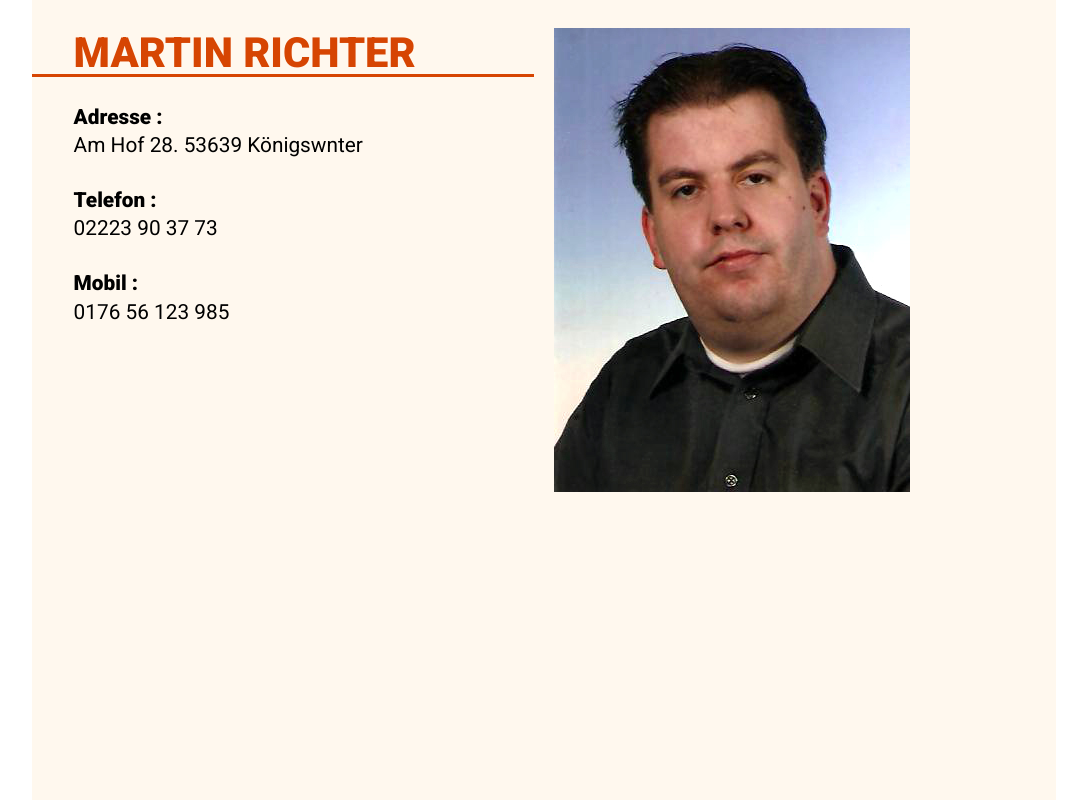
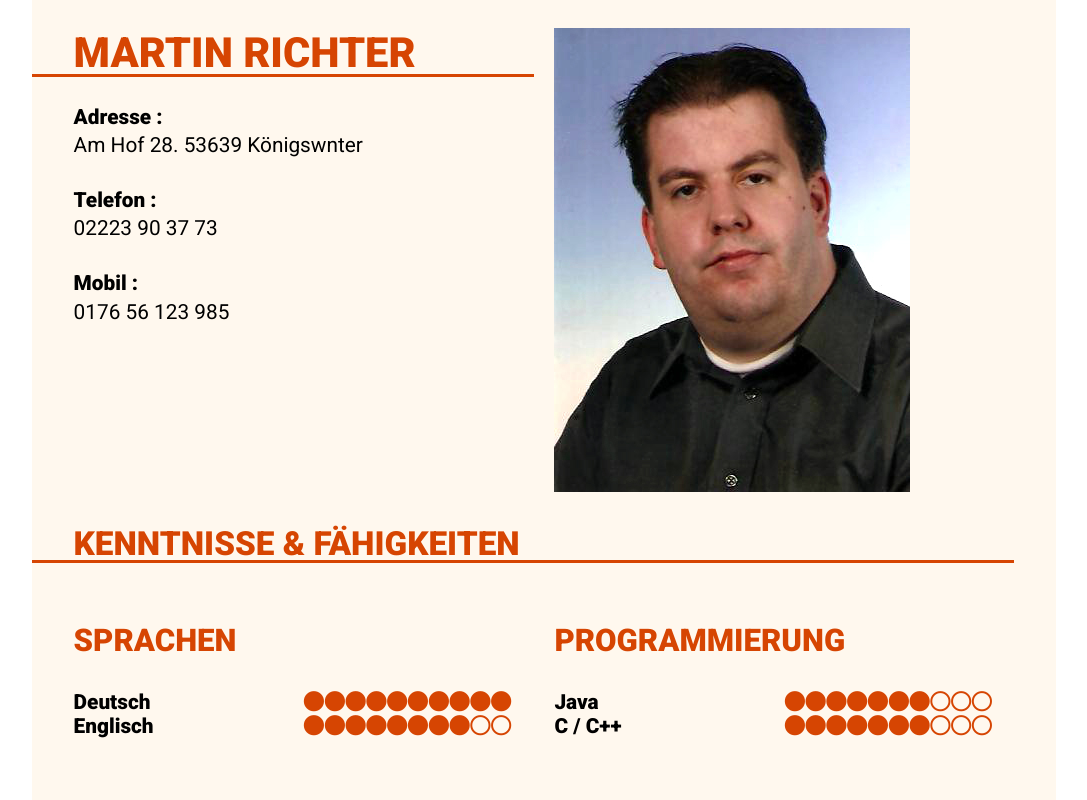
Before and after one commit to Karag2006/lebenslauf-frontend, a Vue app: page / in a window 1280 px wide. Shown: the whole page, without its empty margins (96-1183 px from the left). Built offline with nearby package versions, Linux system fonts and the light colour scheme.

Commit message:
skills integrated

```diff
--- a/package.json
+++ b/package.json
@@ -8,6 +8,7 @@
     "lint": "vue-cli-service lint"
   },
   "dependencies": {
+    "@fortawesome/fontawesome-free": "^5.15.3",
     "core-js": "^3.6.5",
     "vue": "^2.6.11",
     "vue-router": "^3.2.0",
--- /dev/null
+++ b/src/assets/mainContent.json
@@ -0,0 +1,26 @@
+{
+    "skills": {
+        "skillTitle": "Kenntnisse & Fähigkeiten",
+        "skillCategories": [
+            {
+                "id": 0,
+                "col": 1,
+                "title": "Sprachen",
+                "items": [
+                    {"id": 0, "name": "Deutsch", "level":10 },
+                    {"id": 1, "name": "Englisch", "level":8}
+                ]
+
+            },
+            {
+                "id":1,
+                "col": 2,
+                "title": "Programmierung",
+                "items": [
+                    {"id": 0, "name": "Java", "level": 7},
+                    {"id": 1, "name": "C / C++", "level": 7}
+                ]
+            }
+        ]
+    }
+}
--- a/src/assets/style.css
+++ b/src/assets/style.css
@@ -114,6 +114,7 @@ h4::after {
 .ability--display {
     display: inline-block;
     width: 100%;
+    color: var(--text-color-accent);
 }
 
 @media screen and (min-width: 550px) {
--- /dev/null
+++ b/src/components/main/Main.vue
@@ -0,0 +1,17 @@
+<template>
+    <main class="content">
+        <skill-section :skills="main.skills"></skill-section>
+    </main>
+</template>
+
+<script>
+import SkillSection from './SkillSection.vue'
+export default {
+    components:{
+        SkillSection
+    },
+    props: {
+        main: Object,
+    }
+}
+</script>
--- /dev/null
+++ b/src/components/main/SkillSection.vue
@@ -0,0 +1,47 @@
+<template>
+    <div class="abilities">
+        <h2 class="subtitle">{{skills.skillTitle}}</h2>
+        <div class="row">
+            <div class="col">
+                <skill-category
+                    v-for="skillGroup in col1"
+                    :key="skillGroup.id"
+                    :skillGroup="skillGroup">
+                </skill-category>
+            </div>
+            <div class="col">
+                <skill-category
+                    v-for="skillGroup in col2"
+                    :key="skillGroup.id"
+                    :skillGroup="skillGroup">
+                </skill-category>
+            </div>
+        </div>
+    </div>
+</template>
+
+<script>
+import skillCategory from './skillCategory.vue'
+export default {
+    components:{
+        skillCategory
+    },
+    props:{
+        skills: Object
+    },
+    computed: {
+        col1: function(){
+            let result = this.skills.skillCategories.filter(obj => {
+                return obj.col === 1
+            })
+            return result
+        },
+        col2: function(){
+            let result = this.skills.skillCategories.filter(obj => {
+                return obj.col === 2
+            })
+            return result
+        }
+    },
+}
+</script>
--- /dev/null
+++ b/src/components/main/skillCategory.vue
@@ -0,0 +1,23 @@
+<template>
+    <div class="abilities--group">
+        <h3 class="abilities--group--title"> {{skillGroup.title}} </h3>
+        <skill-item
+            v-for="item in skillGroup.items"
+            :key="item.id"
+            :item="item"
+        ></skill-item>
+    </div>
+</template>
+
+<script>
+import skillItem from './skillItem.vue'
+
+export default {
+    components:{
+        skillItem
+    },
+    props:{
+        skillGroup: Object
+    }
+}
+</script>
--- /dev/null
+++ b/src/components/main/skillItem.vue
@@ -0,0 +1,18 @@
+<template>
+    <div class="ability--item">
+        <p class="ability--name">{{item.name}}</p>
+        <skill-level :level="item.level"></skill-level>
+    </div>
+</template>
+
+<script>
+import skillLevel from './skillLevel.vue'
+export default {
+    components:{
+        skillLevel
+    },
+    props:{
+        item: Object
+    }
+}
+</script>
--- /dev/null
+++ b/src/components/main/skillLevel.vue
@@ -0,0 +1,33 @@
+<template>
+    <div class="ability--display">
+        <i
+            v-for="item in skillArray"
+            :key="item.id"
+            class="fa-circle"
+            :class="item.class"
+        ></i>
+    </div>
+</template>
+
+<script>
+export default {
+    props:{
+        level: Number
+    },
+    computed: {
+        skillArray: function(){
+            let array = []
+            for(let i=1; i<=10; i++){
+                let obj = {id: i}
+                if (i <= this.level) {
+                    obj.class = "fas"
+                } else {
+                    obj.class = "far"
+                }
+                array.push(obj)
+            }
+            return array
+        }
+    },
+}
+</script>
--- a/src/main.js
+++ b/src/main.js
@@ -3,7 +3,9 @@ import App from './App.vue'
 import router from './router'
 import store from './store'
 
+import '@fortawesome/fontawesome-free/css/all.css'
 import '@/assets/style.css'
+
 
 Vue.config.productionTip = false
 
--- a/src/views/Home.vue
+++ b/src/views/Home.vue
@@ -1,21 +1,29 @@
 <template>
     <div class="container">
         <intro :intro="intro"></intro>
+        <main-section :main="main"></main-section>
     </div>
 </template>
 
 <script>
 import Intro from "@/components/Intro/Intro.vue";
+import MainSection from '@/components/main/Main.vue'
+
+
 import introContent from '../assets/introContent.json'
+import mainContent from '../assets/mainContent.json'
+
 
 export default {
     name: "Home",
     components: {
         Intro,
+        MainSection,
     },
     data() {
         return {
-            intro: introContent
+            intro: introContent,
+            main: mainContent
         };
     },
     computed: {
```
Also changed, not shown: 1 other file (tests, documents, lock files or other folders).
